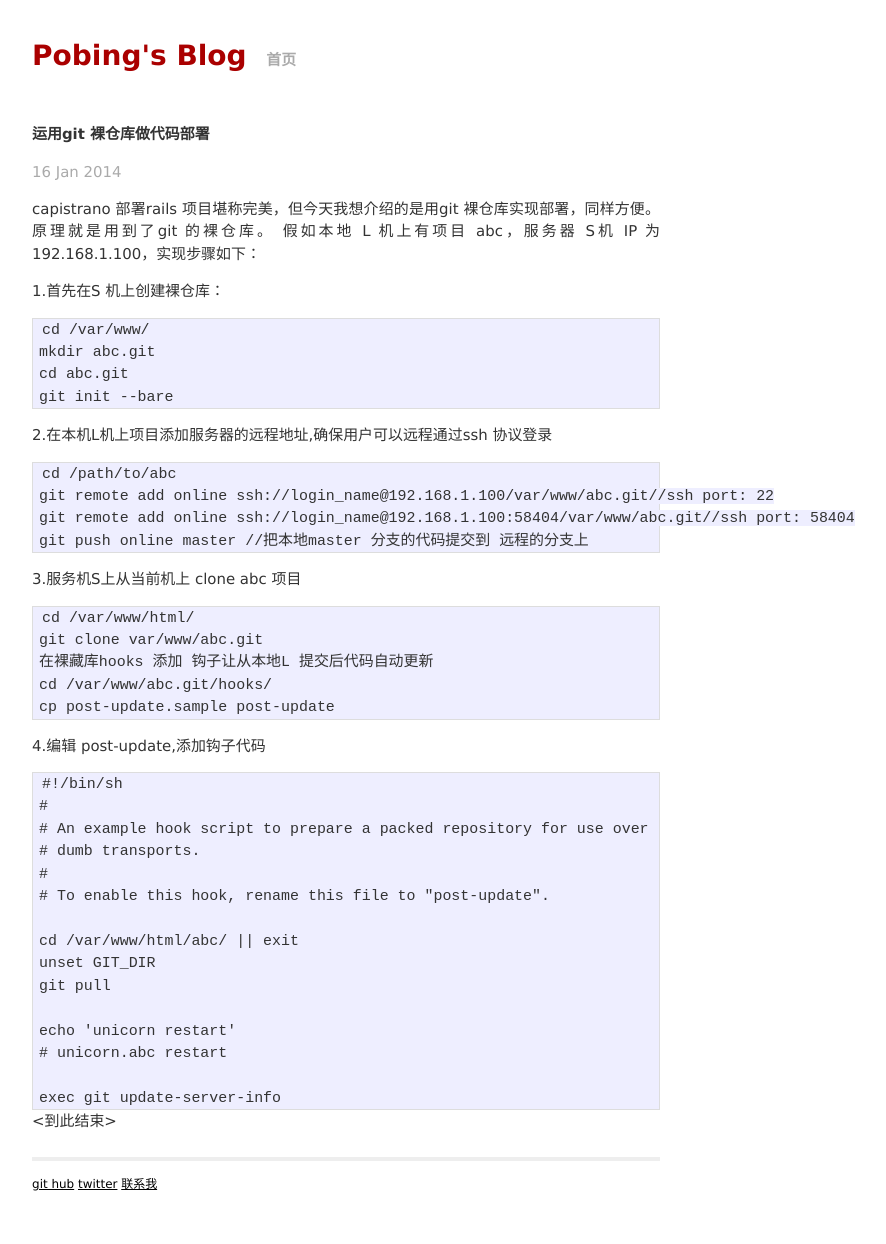
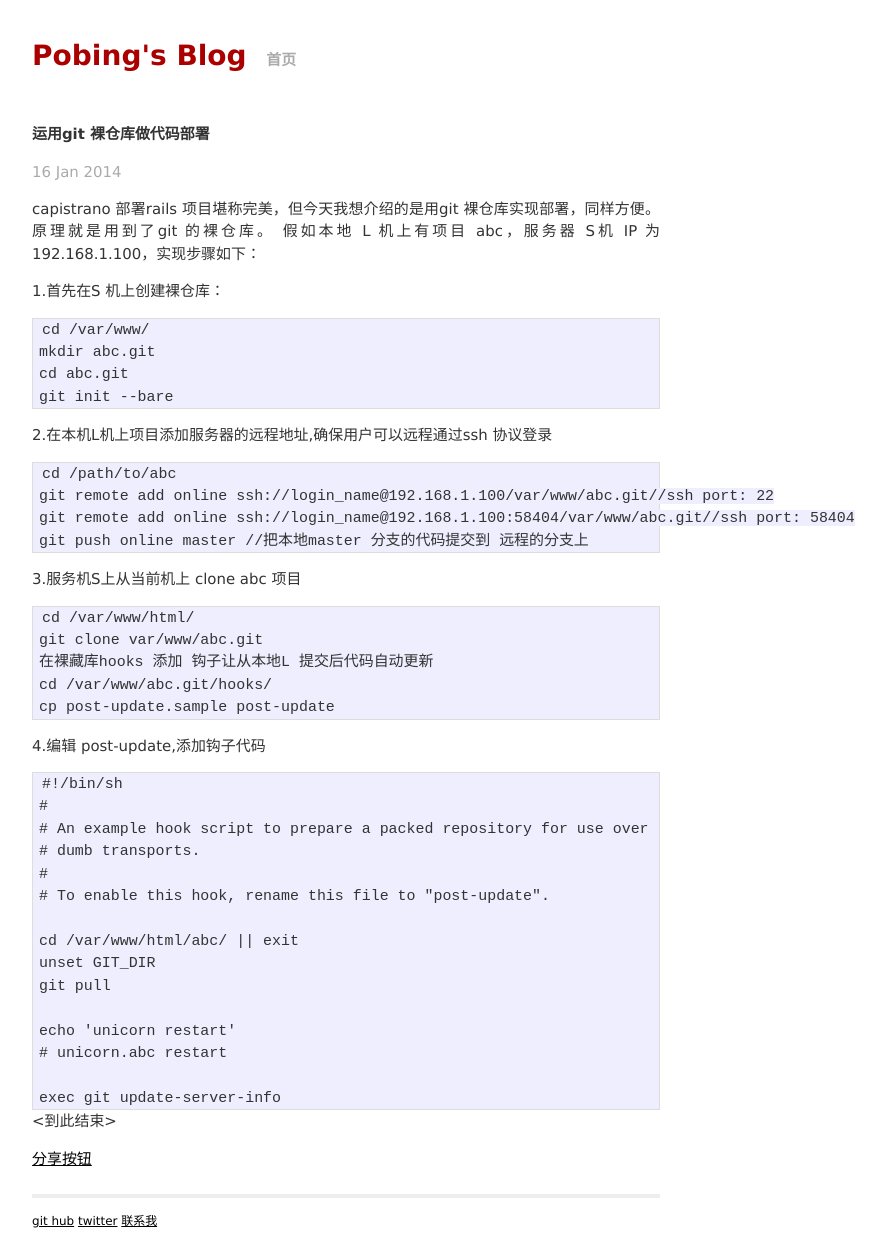
Before and after one commit to pobing/pobing.github.io, a Jekyll site: the page built from _posts/2014-01-16-运-git-裸仓库做代码部署.markdown, in a window 1280 px wide. Shown: the whole page, without its empty margins (294-1180 px from the left). Built offline with Jekyll 4.4.1, drawn with Linux system fonts in a browser that asks for light colours; Markdown is read by kramdown in place of the engine named in the settings; comment, search, counter and statistics services are not loaded; before the commit the page ends 1207 px from its top, so only the background shows below that.

Commit message:
add share

```diff
--- a/_layouts/post.html
+++ b/_layouts/post.html
@@ -3,11 +3,14 @@
 comments: true
 ---
 <h2>{{ page.title }}</h2>
-<p class="meta">{{ page.date | date_to_string }}</p>
+<p class="meta">{{ page.date | date_to_string }} </p>
 
 <div class="post">
 {{ content }}
 </div>
+<p>
+<a class="bshareDiv" href="http://www.bshare.cn/share">分享按钮</a><script type="text/javascript" charset="utf-8" src="http://static.bshare.cn/b/buttonLite.js#uuid=0bd5d0c2-23dc-45e3-9d1d-1ebffb059419&style=2&textcolor=#000000&bgcolor=none&bp=qqmb,sinaminiblog,qzone,weixin,facebook,twitter&text=分享"></script>
+</p>
 <!-- disqus comments -->
 <!-- <div id="disqus_thread"></div>
 <script type="text/javascript">
```
Also changed, not shown: 6 other files.
